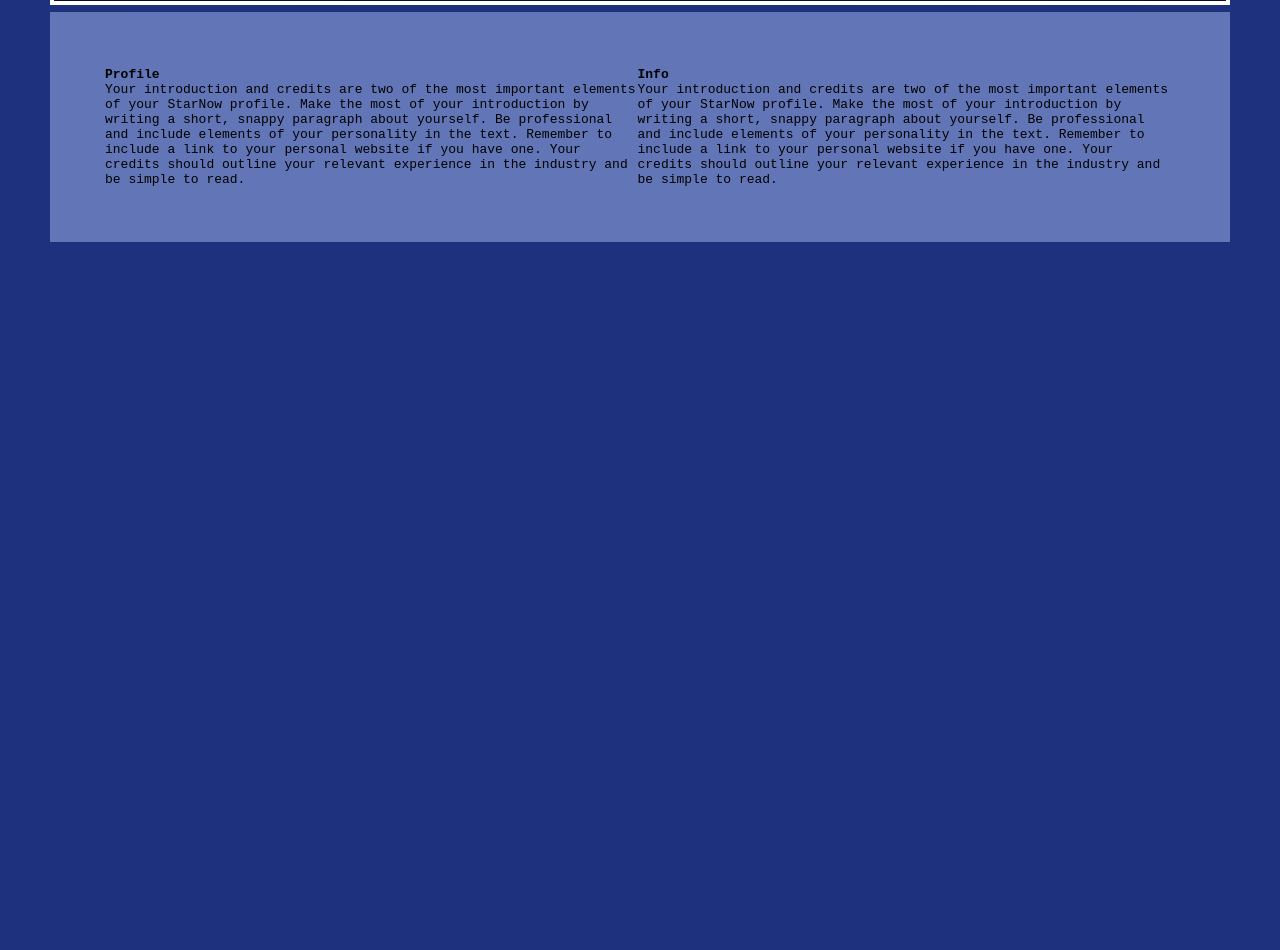
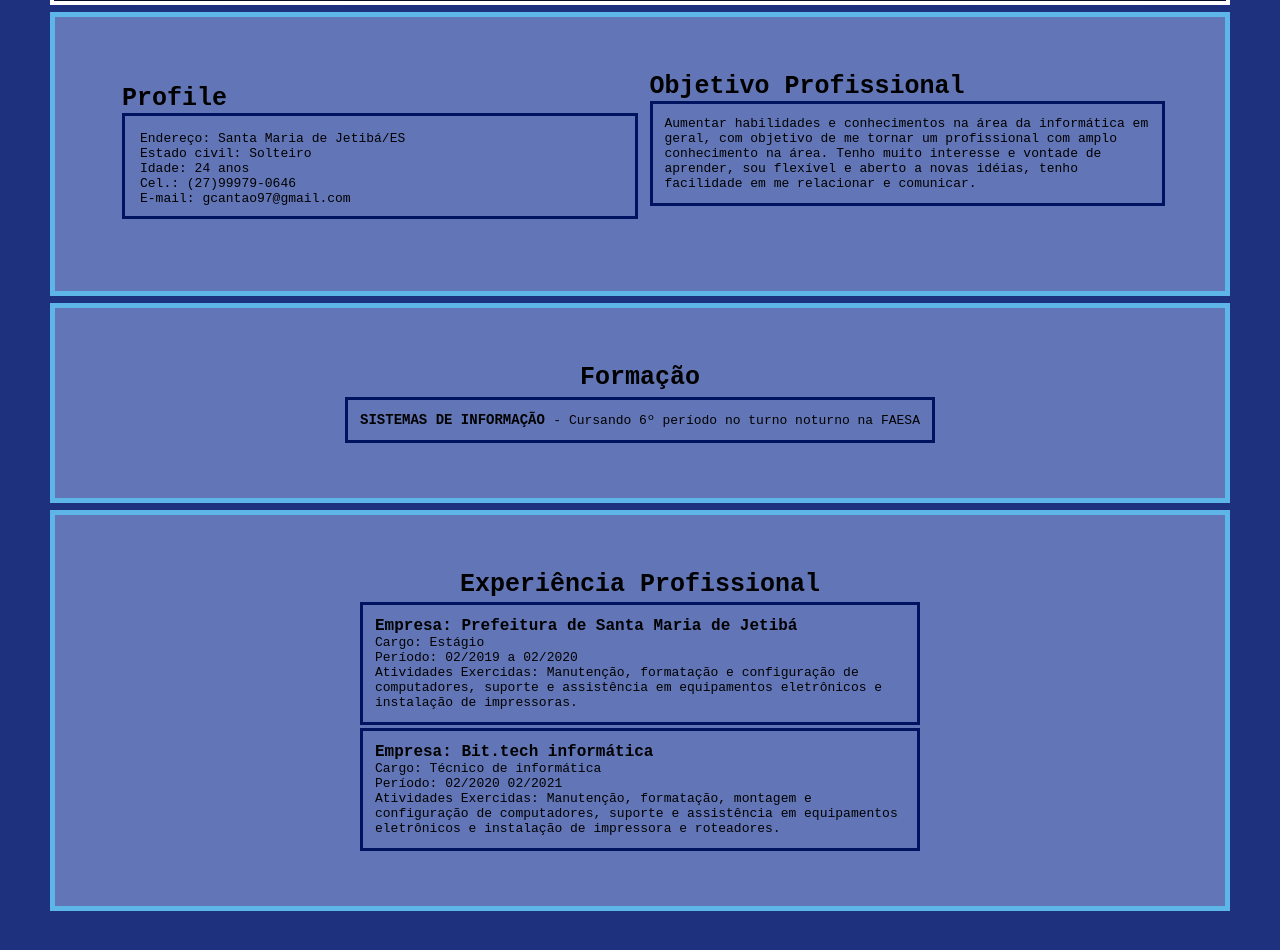
Before and after one commit to Cantao97/curriculo, a plain HTML site: page index.html in a window 1280 px wide. Shown: the part 620-1570 px from the top of the page. Before the commit the page ends 912 px from the top, so only its background shows below. Drawn offline with Linux system fonts and the light colour scheme.

Commit message:
Finalização do projeto

```diff
--- a/index.html
+++ b/index.html
@@ -40,34 +40,60 @@
         <div class="about">
           <div class="profile-text">
             <h2 class="profile-text-title">Profile</h2>
-            <p>
-              Your introduction and credits are two of the most important
-              elements of your StarNow profile. Make the most of your
-              introduction by writing a short, snappy paragraph about yourself.
-              Be professional and include elements of your personality in the
-              text. Remember to include a link to your personal website if you
-              have one. Your credits should outline your relevant experience in
-              the industry and be simple to read.
-            </p>
+            <div class="profile-info-text">
+              <p>Endereço: Santa Maria de Jetibá/ES</p>
+              <p>Estado civil: Solteiro</p>
+              <p>Idade: 24 anos</p>
+              <p>Cel.: (27)99979-0646</p>
+              <p>E-mail: gcantao97@gmail.com</p>
+            </div>
           </div>
-          <div class="profile-text-title">
-            <h2>Info</h2>
-            <p>
-              Your introduction and credits are two of the most important
-              elements of your StarNow profile. Make the most of your
-              introduction by writing a short, snappy paragraph about yourself.
-              Be professional and include elements of your personality in the
-              text. Remember to include a link to your personal website if you
-              have one. Your credits should outline your relevant experience in
-              the industry and be simple to read.
+          <div class="profile-text-ProObj">
+            <h2 class="profile-title-proObj">Objetivo Profissional</h2>
+            <p style="border: solid 3px #001361; padding: 12px;">
+              Aumentar habilidades e conhecimentos na área da informática em
+              geral, com objetivo de me tornar um profissional com amplo
+              conhecimento na área. Tenho muito interesse e vontade de aprender,
+              sou flexível e aberto a novas idéias, tenho facilidade em me
+              relacionar e comunicar.
             </p>
           </div>
         </div>
 
-        <div class="education"></div>
-
-        <div class="skill"></div>
-      </div>
+        <div class="education">
+          <h2 class="education-title">Formação</h2>
+          <p style="margin-top: 5px; border: solid 3px #001361; padding: 12px">
+            <strong style="font-size: 14px;"> SISTEMAS DE INFORMAÇÃO </strong> - Cursando 6º período no turno noturno na
+            FAESA
+          </p>
+        </div>
+        <div class="exp-pro">
+          <h2 class="exp-pro-title">Experiência Profissional</h2>
+          <div class="empresas">
+            <p class="empresas-title">
+              <strong> Empresa: Prefeitura de Santa Maria de Jetibá</strong>
+            </p>
+            <p>Cargo: Estágio</p>
+            <p>Período: 02/2019 a 02/2020</p>
+            <p >
+              Atividades Exercidas: Manutenção, formatação e configuração de
+              computadores, suporte e assistência em equipamentos eletrônicos e
+              instalação de impressoras.
+            </p>
+          </div>
+          <div class="empresas">
+            <p class="empresas-title">
+              <strong> Empresa: Bit.tech informática </strong>
+            </p>
+            <p>Cargo: Técnico de informática</p>
+            <p>Período: 02/2020 02/2021</p>
+            <p>
+              Atividades Exercidas: Manutenção, formatação, montagem e
+              configuração de computadores, suporte e assistência em
+              equipamentos eletrônicos e instalação de impressora e roteadores.
+            </p>
+          </div>
+        </div>
     </section>
   </body>
 </html>
--- a/style.css
+++ b/style.css
@@ -38,6 +38,28 @@ body {
 .profile {
   text-align: center;
 }
+.education {
+  background-color: #6276b7;
+  margin-top: 7px;
+  display: flex;
+  justify-content: center;
+  flex-direction: column;
+  align-content: center;
+  align-items: center;
+  padding: 55px;
+  border: solid 5px #5eb5e7;
+}
+.exp-pro {
+  background-color: #6276b7;
+  margin-top: 7px;
+  display: flex;
+  justify-content: center;
+  flex-direction: column;
+  align-content: center;
+  align-items: center;
+  padding: 55px;
+  border: solid 5px #5eb5e7;
+}
 .profile-information {
   position: absolute;
   top: 0;
@@ -73,10 +95,42 @@ body {
   justify-content: space-around;
   background-color: #6276b7;
   margin-top: 7px;
+  border: solid 5px #5eb5e7;
 }
-.profile-text-title {
+.profile-text-ProObj {
   padding-right: 5px;
+  width: 50%;
 }
 .profile-info-title {
   padding-left: 5px;
 }
+.profile-text {
+  padding: 12px;
+  width: 50%;
+}
+.profile-info-text {
+  border: solid 3px #001361;
+  padding: 15px;
+  height: 50%;
+}
+.profile-title-proObj {
+  font-size: 25px;
+}
+.profile-text-title {
+  font-size: 25px;
+}
+.education-title {
+  font-size: 25px;
+}
+.exp-pro-title {
+  font-size: 25px;
+}
+.empresas {
+  border: solid 3px #001361;
+  width: 50%;
+  padding: 12px;
+  margin-top: 3px;
+}
+.empresas-title {
+  font-size: 16px;
+}
```
